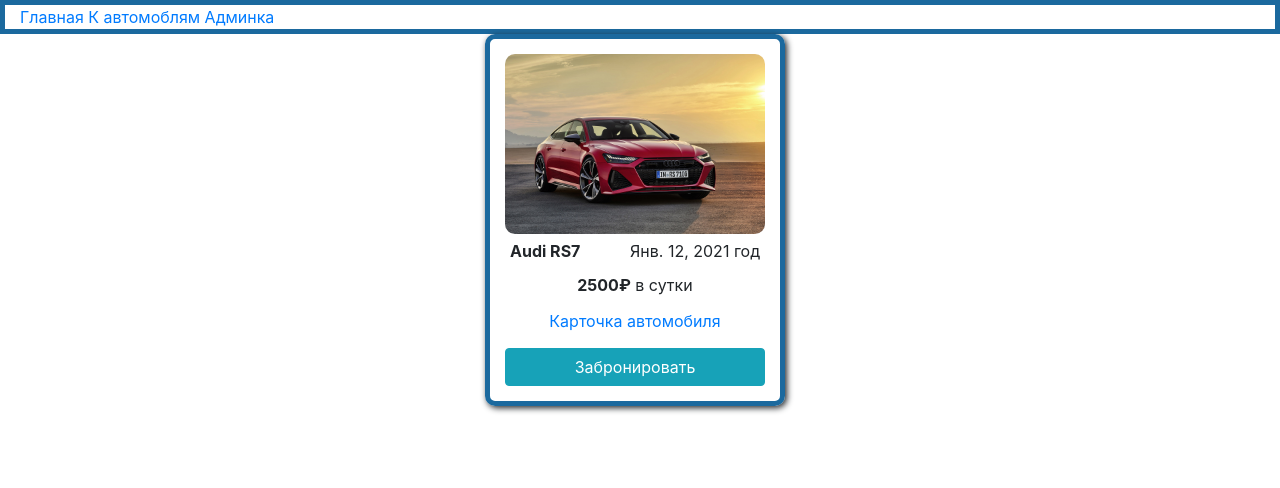
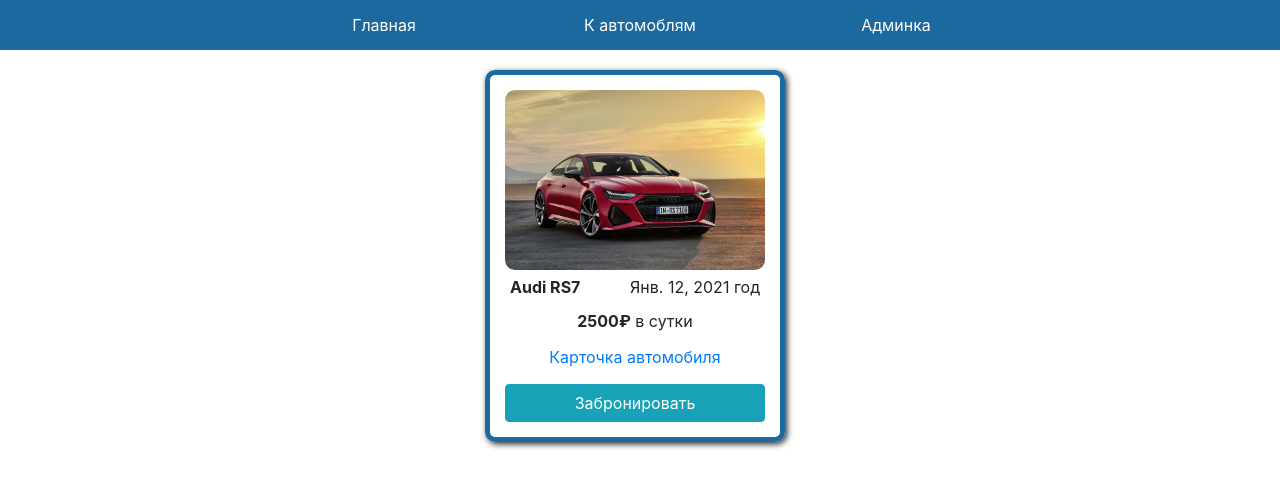
Before and after one commit to volik25/jangoRentCar, a Django app: page /cars/ in a window 1280 px wide. Shown: the top 488 px of the page. Run offline with Django 3.2, Linux system fonts and the light colour scheme; data comes from the database, SQL or seed files in the repository; some libraries are stand-ins or nearby versions.

Commit message:
menu added

```diff
--- a/cars4rent/settings.py
+++ b/cars4rent/settings.py
@@ -125,3 +125,8 @@
 
 STATIC_ROOT = BASE_DIR.joinpath('static')
 STATIC_URL = '/static/'
+
+STATICFILES_DIRS = [
+    'templates/styles',
+    'templates/cars/styles',
+]
--- a/cars4rent/urls.py
+++ b/cars4rent/urls.py
@@ -29,3 +29,4 @@
 
 if settings.DEBUG:
     urlpatterns += static(settings.STATIC_URL, document_root=settings.STATIC_ROOT)
+    urlpatterns += static(settings.MEDIA_URL, document_root=settings.MEDIA_ROOT)
--- a/templates/app.html
+++ b/templates/app.html
@@ -6,13 +6,25 @@
     <meta name="viewport" content="width=device-width, initial-scale=1, shrink-to-fit=no">
     <link rel="stylesheet" href="https://stackpath.bootstrapcdn.com/bootstrap/4.1.3/css/bootstrap.min.css" integrity="sha384-MCw98/SFnGE8fJT3GXwEOngsV7Zt27NXFoaoApmYm81iuXoPkFOJwJ8ERdknLPMO" crossorigin="anonymous">
     <link rel="stylesheet" type="text/css" href="{% static 'styles.css' %}">
+    <link rel="stylesheet" type="text/css" href="{% block styles %}{% static 'styles.css' %}{% endblock %}">
     <title>{% block title %} Cars4Rent {% endblock %}</title>
   </head>
   <body>
-    <div class="container-fluid">
-        <a href="{% url 'index' %}">Главная</a>
-        <a href="{% url 'cars:list' %}">К автомоблям</a>
-        <a href="{% url 'admin:index' %}">Админка</a>
+    <div class="header">
+        <div></div>
+        <div>
+            <div class="menu-box">
+                <a href="{% url 'index' %}">Главная</a>
+                <a href="{% url 'cars:list' %}">К автомоблям</a>
+                <a href="{% url 'admin:index' %}">Админка</a>
+            </div>
+        </div>
+        <div>
+{#                <div class="personal-room" routerLink="/profile" [routerLinkActive]='["active"]' (click)="showMenu = false">#}
+{#                    {{user? user.surname + ' ' + user.name : 'Личный кабинет'}}#}
+{#                    <i class="far fa-user"></i>#}
+{#                </div>#}
+        </div>
     </div>
     <div class="container">
       <div class="row justify-content-center">
--- a/templates/cars/car-list.html
+++ b/templates/cars/car-list.html
@@ -1,4 +1,6 @@
 {% extends 'app.html' %}
+{% load static %}
+{% block styles %} {% static 'car-styles.css' %} {% endblock %}
 {% block title %}Автомобили{% endblock %}
 {% block content %}
     {% if car_list %}
--- a/static/styles.css
+++ b/templates/cars/styles/car-styles.css
@@ -1,7 +1,3 @@
-.container-fluid {
-  border: 5px solid #1b699e;
-}
-
 .car {
   border: 5px solid #1b699e;
   border-radius: 10px;
--- /dev/null
+++ b/templates/styles/styles.css
@@ -0,0 +1,65 @@
+.header {
+  display: flex;
+  justify-content: space-between;
+  align-items: center;
+  background-color: #1b699e;
+  height: 50px;
+  margin-bottom: 20px;
+}
+.header > div {
+  width: 60%;
+  height: 100%;
+}
+.header > div:first-child {
+  width: 20%;
+}
+.header > div:last-child {
+  width: 20%;
+  display: flex;
+  justify-content: flex-end;
+  align-items: center;
+}
+.header .menu-btn {
+  display: none;
+  margin-right: 10px;
+  width: 80px;
+  height: 40px;
+  border: none;
+  background: linear-gradient(to top, #002547, #194e74);
+  color: whitesmoke;
+  border-radius: 5px;
+}
+.header .menu-box {
+  display: flex;
+  justify-content: space-between;
+  align-items: center;
+  width: 100%;
+  height: 100%;
+}
+.header .menu-box a {
+  width: 100%;
+  height: 100%;
+  display: flex;
+  justify-content: center;
+  align-items: center;
+  color: white;
+}
+.header .menu-box a:hover {
+  cursor: pointer;
+  background: linear-gradient(to top, #002547, #194e74);
+  outline: none;
+  text-decoration: none;
+}
+.header .personal-room {
+  color: white;
+  margin-right: 20px;
+}
+.header .personal-room i {
+  margin-left: 10px;
+}
+.header .personal-room:hover,
+.header .personal-room.active {
+  cursor: pointer;
+  outline: none;
+  text-decoration: underline;
+}
```
